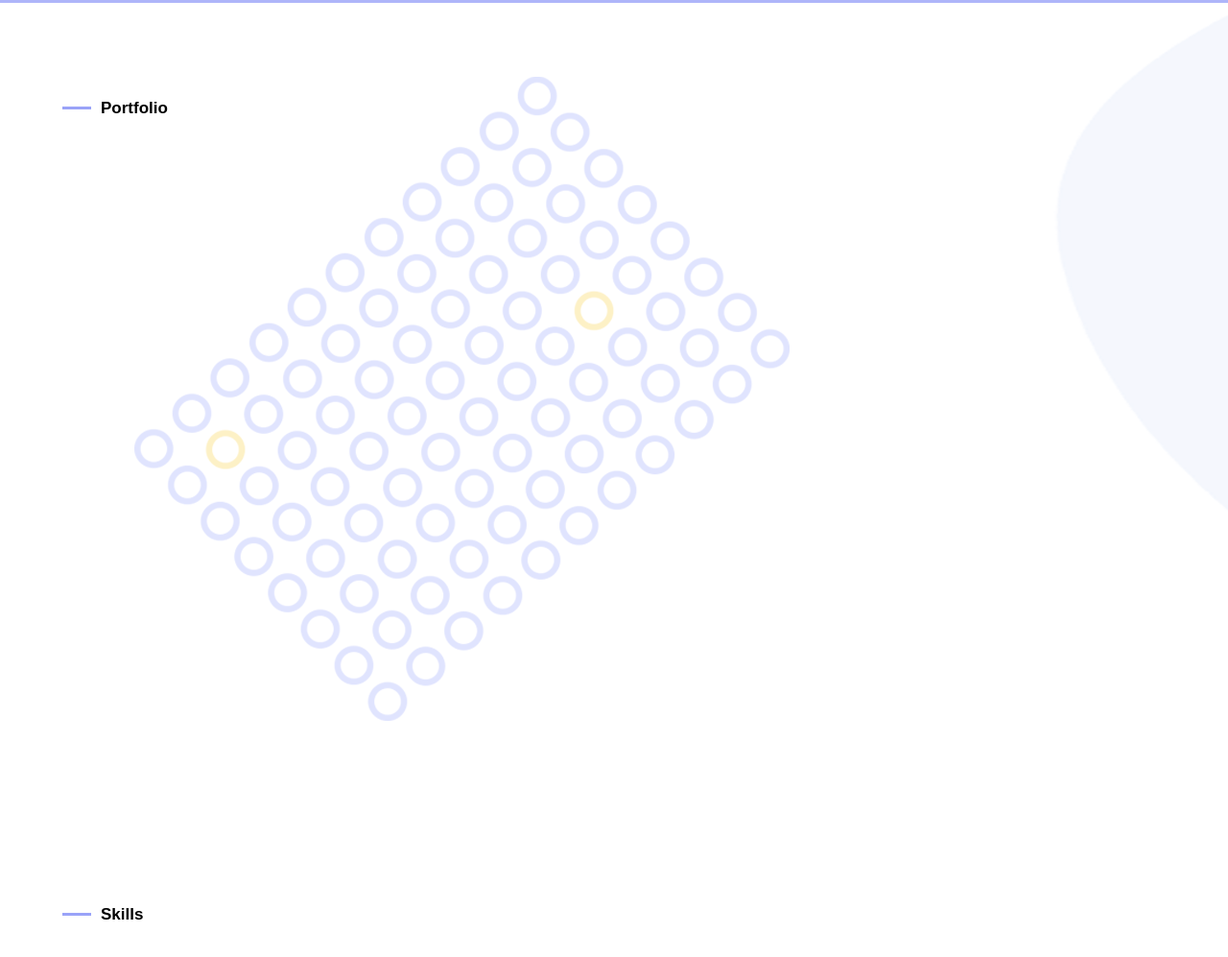
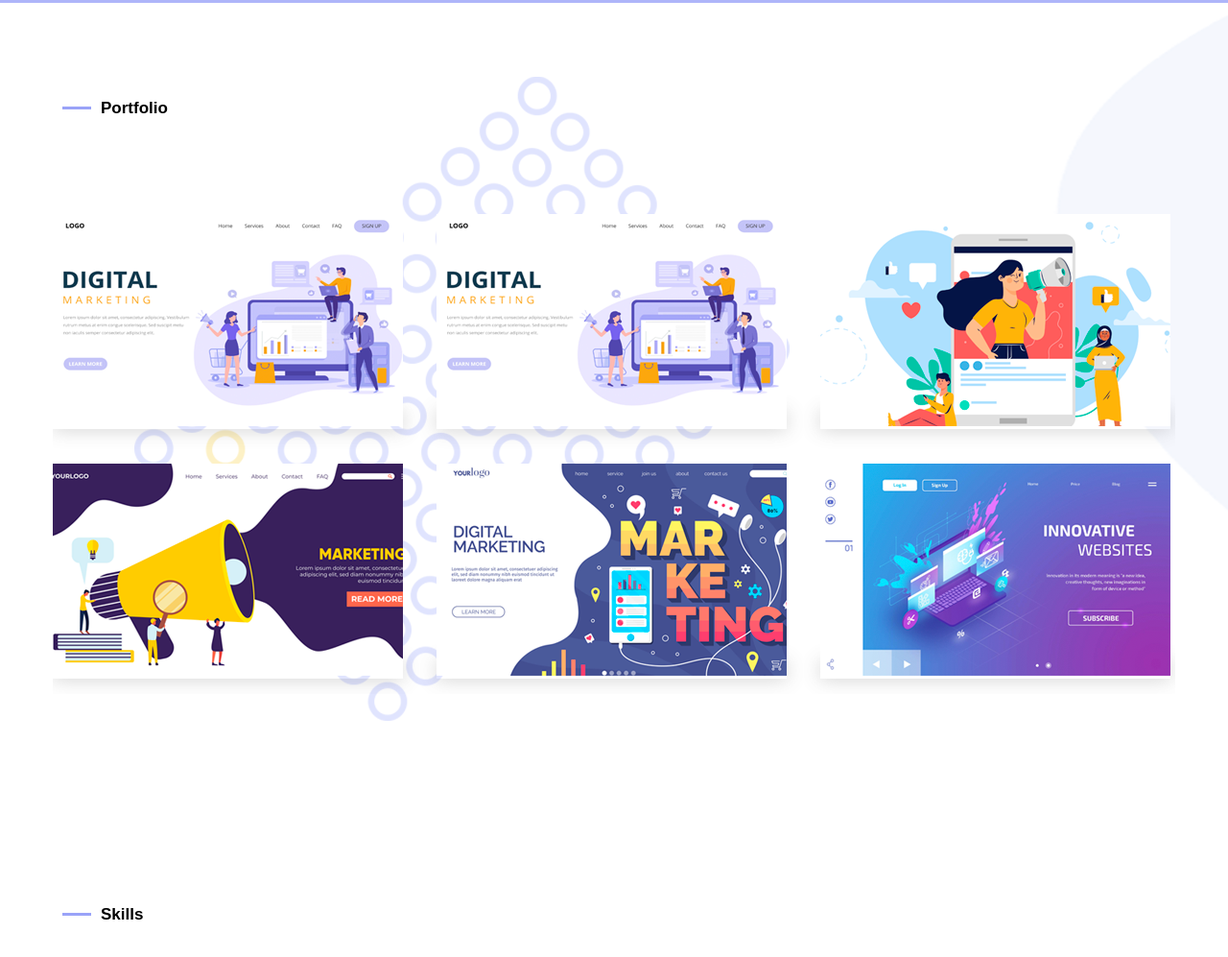
Before and after one commit to jacksonio/portfolio, a website: page index.html in a window 1280 px wide. Shown: the part 2531-3528 px from the top of the page at 96% size. Drawn offline with nearby package versions, Linux system fonts and the light colour scheme; files that its build step writes are made by us from their sources; the site is published under a folder, as on GitHub Pages, so addresses that start at the root find nothing.

Commit message:
Update index.html

```diff
--- a/index.html
+++ b/index.html
@@ -92,16 +92,16 @@
                 <h1 class="section-title">Portfolio</h1>
                  <div class="swiper-container swiper1">
                     <div class="swiper-wrapper">
-                      <div class="swiper-slide"><a href=""><img src="/pictures/slider1.png" alt=""></a></div>
-                      <div class="swiper-slide"><a href=""><img src="/pictures/slider2.png" alt=""></a></div>
-                      <div class="swiper-slide"><a href=""><img src="/pictures/slider1.png" alt=""></a></div>
-                      <div class="swiper-slide"><a href=""><img src="/pictures/slider4.png" alt=""></a></div>
-                      <div class="swiper-slide"><a href=""><img src="/pictures/slider5.png" alt=""></a></div>
-                      <div class="swiper-slide"><a href=""><img src="/pictures/slider6.png" alt=""></a></div>
-                      <div class="swiper-slide"><a href=""><img src="/pictures/slider1.png" alt=""></a></div>
-                      <div class="swiper-slide"><a href=""><img src="/pictures/slider2.png" alt=""></a></div>
-                      <div class="swiper-slide"><a href=""><img src="/pictures/slider1.png" alt=""></a></div>
-                      <div class="swiper-slide"><a href=""><img src="/pictures/slider4.png" alt=""></a></div>
+                      <div class="swiper-slide"><a href=""><img src="pictures/slider1.png" alt=""></a></div>
+                      <div class="swiper-slide"><a href=""><img src="pictures/slider2.png" alt=""></a></div>
+                      <div class="swiper-slide"><a href=""><img src="pictures/slider1.png" alt=""></a></div>
+                      <div class="swiper-slide"><a href=""><img src="pictures/slider4.png" alt=""></a></div>
+                      <div class="swiper-slide"><a href=""><img src="pictures/slider5.png" alt=""></a></div>
+                      <div class="swiper-slide"><a href=""><img src="pictures/slider6.png" alt=""></a></div>
+                      <div class="swiper-slide"><a href=""><img src="pictures/slider1.png" alt=""></a></div>
+                      <div class="swiper-slide"><a href=""><img src="pictures/slider2.png" alt=""></a></div>
+                      <div class="swiper-slide"><a href=""><img src="pictures/slider1.png" alt=""></a></div>
+                      <div class="swiper-slide"><a href=""><img src="pictures/slider4.png" alt=""></a></div>
                     </div>
                   </div>
             </div>
```
